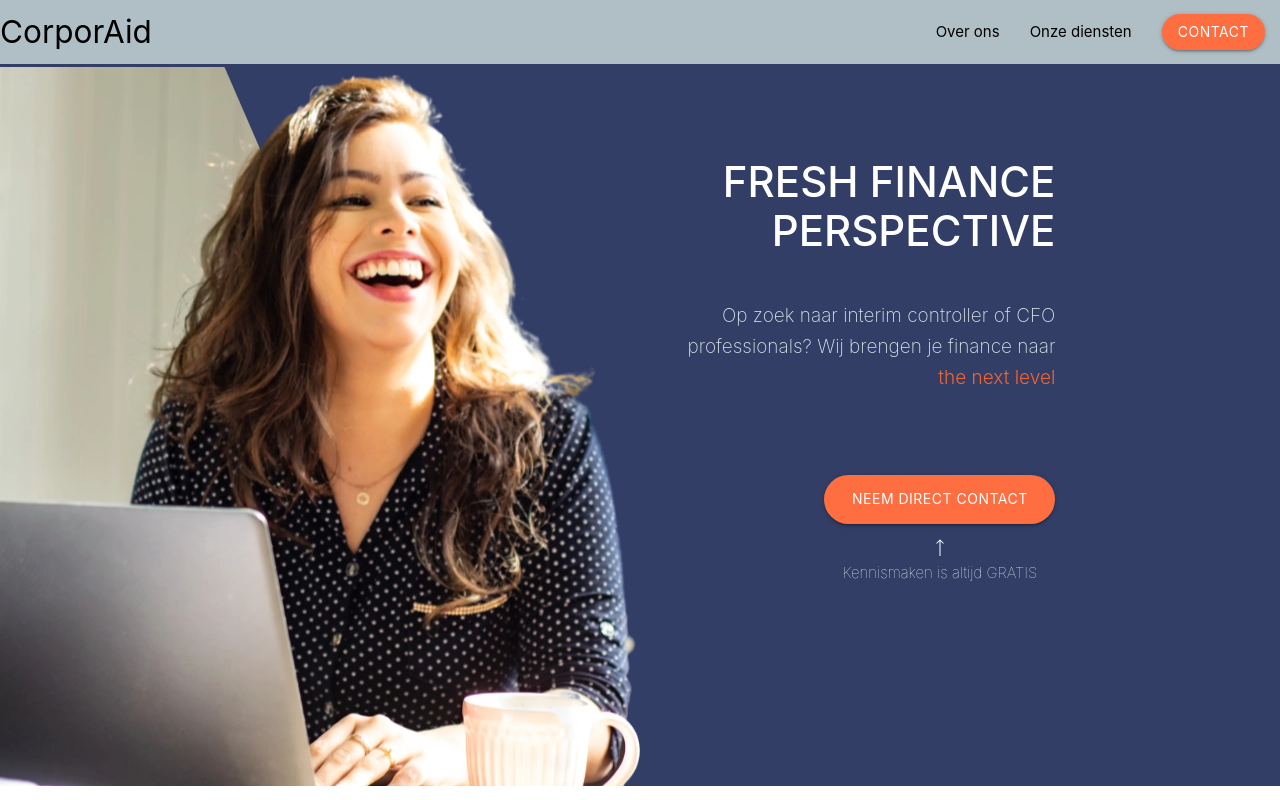
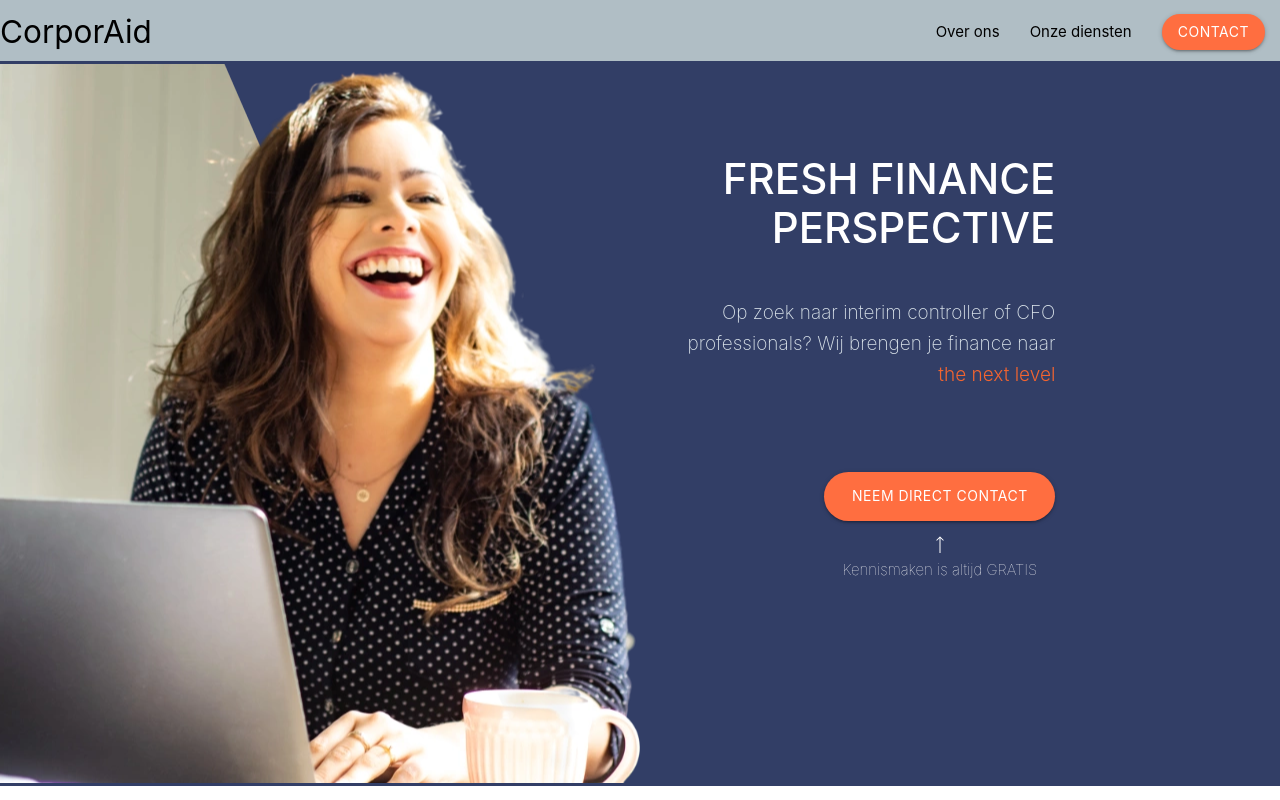
Before and after one commit to adjaythakoerdien/corporaid_svelte, a Svelte app: page / in a window 1280 px wide. Shown: the top 800 px of the page. Built offline with nearby package versions, Linux system fonts and the light colour scheme.

Commit message:
Added border bottom to header

```diff
--- a/src/app.html
+++ b/src/app.html
@@ -27,7 +27,7 @@
 	<body>
 
 <!--	Header -->
-	<nav class="blue-grey lighten-3">
+	<nav class="blue-grey lighten-3" style="border-bottom: 3px solid #323E66;">
 		<div class="nav-wrapper blue-grey lighten-3">
 			<a href="/" class="brand-logo black-text">Corpor<span class="sidenav-logo">Aid</span></a>
 			<a href="#" data-target="slide-out" class="sidenav-trigger"><i class="material-icons" style="color:#323E66;">menu</i></a>
--- a/src/routes/contact.css
+++ b/src/routes/contact.css
@@ -18,7 +18,7 @@
 }
 
 .form-container {
-    border-top: 3px solid #323E66;
+    /*border-top: 3px solid #323E66;*/
     padding-top: 60px;
     width: 100%;
     height: 75vh;
--- a/src/routes/index.css
+++ b/src/routes/index.css
@@ -28,7 +28,7 @@ body,html {
 }
 
 .hero-section {
-    border-top: 3px solid #323E66;
+    /*border-top: 3px solid #323E66;*/
 }
 
 .hero-image {
```
